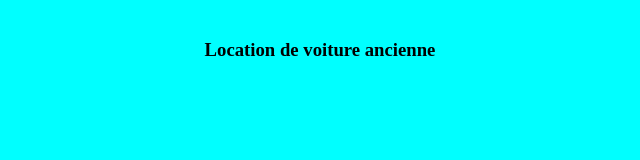
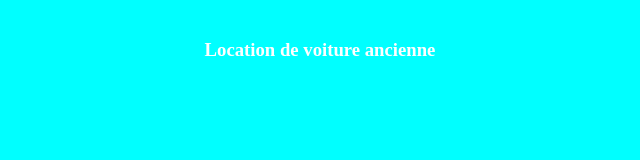
Before and after one commit to souleymanebarry/TestGitHub, a plain HTML site: page index.html in a window 1280 px wide. Shown: the whole page, without its empty margins (320-960 px from the left). Drawn offline with Linux system fonts and the light colour scheme.

Commit message:
modif color text

```diff
--- a/index.html
+++ b/index.html
@@ -6,6 +6,6 @@
     <title>Document</title>
 </head>
 <body style="background-color: aqua;">
-        <h3 style="padding-top: 20px; padding-bottom: 20px; text-align: center;">Location de voiture ancienne</h3>
+        <h3 style="padding-top: 20px; padding-bottom: 20px; text-align: center;color: white;">Location de voiture ancienne</h3>
 </body>
 </html>
```
